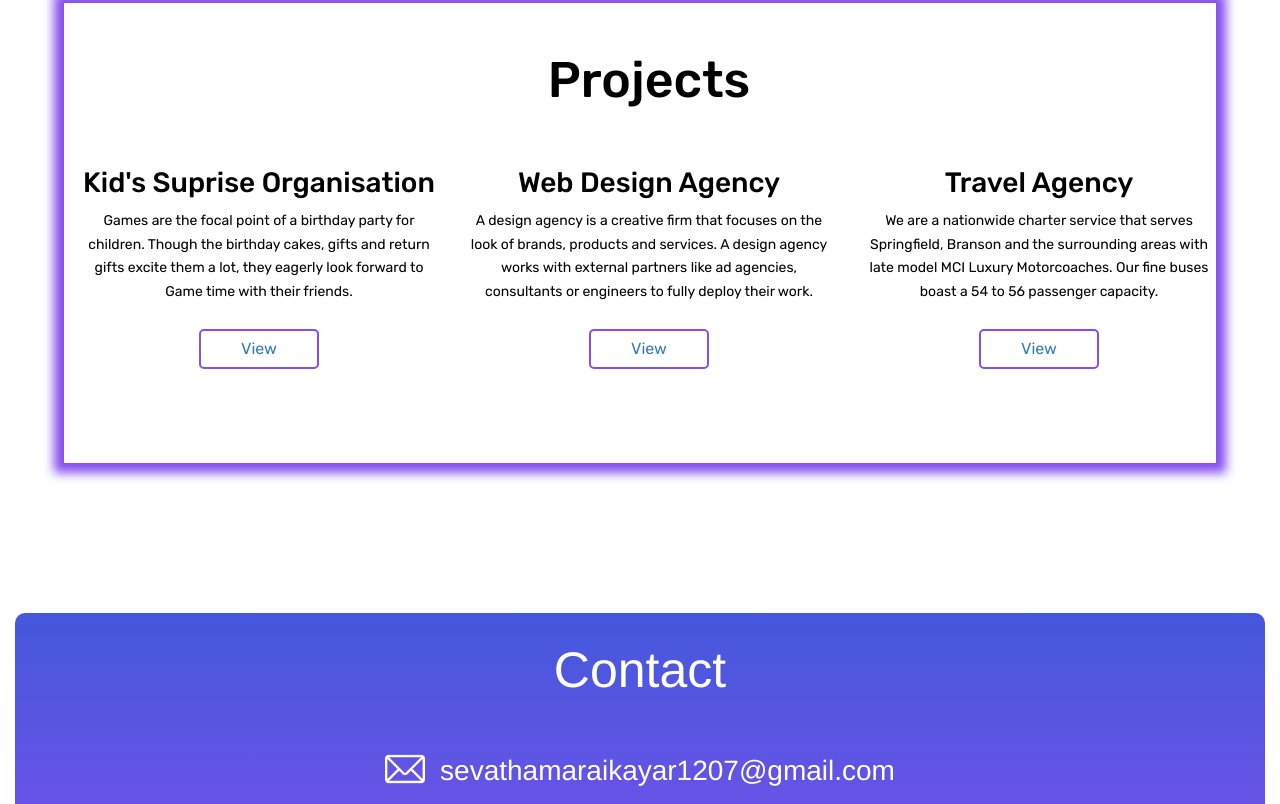
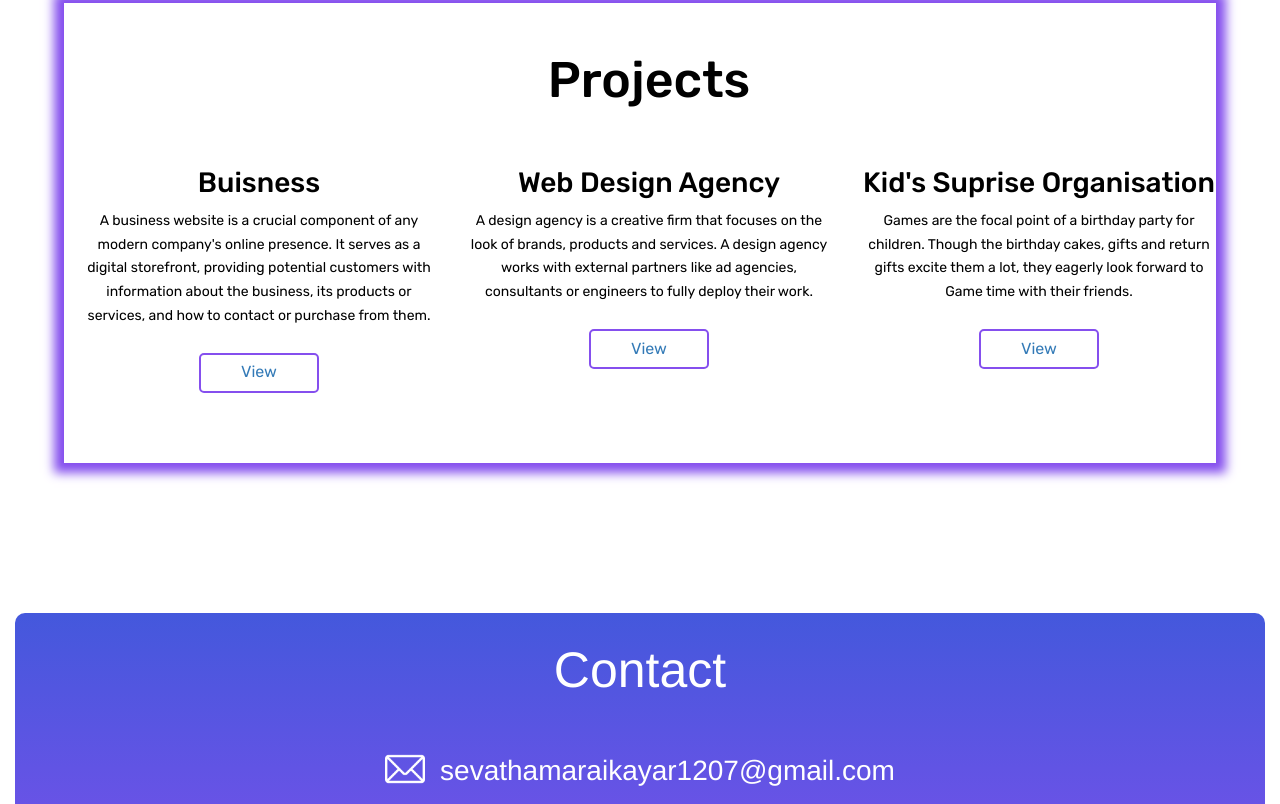
Before and after one commit to sevatha/portfolio_1, a plain HTML site: page index.html in a window 1280 px wide. Shown: the part 1522-2326 px from the top of the page. Drawn offline with nearby package versions, Linux system fonts and the light colour scheme; a script that the page names is missing.

Commit message:
index.html

```diff
--- a/index.html
+++ b/index.html
@@ -118,11 +118,11 @@
             </div>
             <div class="row projects">
                 <div class="col-lg-4 col-md-4 project-1">
-                    <h3>Kid's Suprise Organisation</h3>
-                    <p>Games are the focal point of a birthday party for children. Though the
-                        birthday cakes, gifts and return gifts excite them a lot, they eagerly
-                        look forward to Game time with their friends.</p>
-                    <a href="https://organizationofholidays.netlify.app/"><button>View</button></a>
+                    <h3>Buisness</h3>
+                    <p>A business website is a crucial component of any modern company's online presence.
+                        It serves as a digital storefront, providing potential customers with information about the business,
+                        its products or services, and how to contact or purchase from them.</p>
+                    <a href="https://buisnessweb.netlify.app/"><button>View</button></a>
                 </div>
                 <div class="col-lg-4 col-md-4 project-2">
                     <h3>Web Design Agency</h3>
@@ -132,9 +132,11 @@
                     <a href="https://spider-designer.netlify.app/"><button>View</button></a>
                 </div>
                 <div class="col-lg-4 col-md-4 project-3">
-                    <h3>Travel Agency</h3>
-                    <p>We are a nationwide charter service that serves Springfield, Branson and the surrounding areas with late model MCI Luxury Motorcoaches. Our fine buses boast a 54 to 56 passenger capacity.</p>
-                    <a href="https://travel-agency-12.netlify.app/"><button>View</button></a>
+                    <h3>Kid's Suprise Organisation</h3>
+                    <p>Games are the focal point of a birthday party for children. Though the
+                        birthday cakes, gifts and return gifts excite them a lot, they eagerly
+                        look forward to Game time with their friends.</p>
+                    <a href="https://organizationofholidays.netlify.app/"><button>View</button></a>
                 </div>
             </div>
         </div>
```
